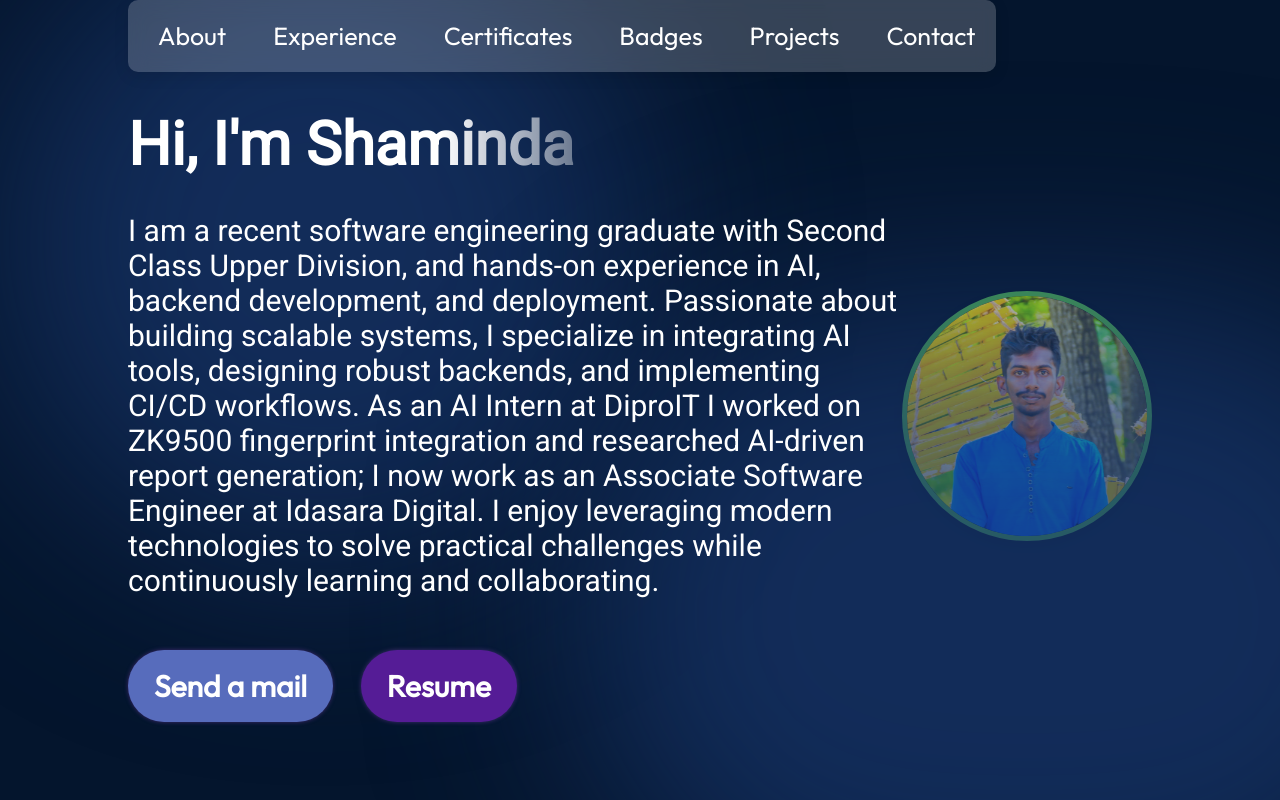
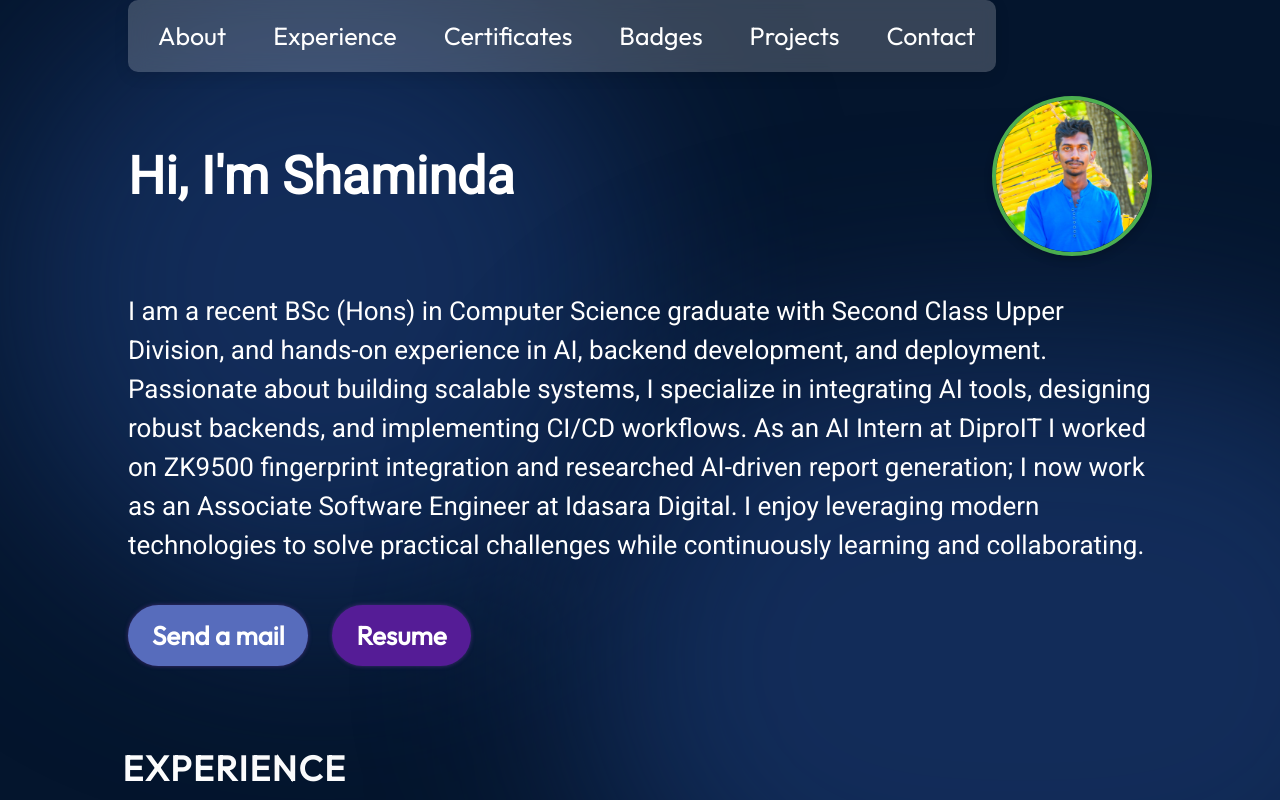
Before and after one commit to ShamindaKanchana/Portfolio, a React (Vite) app in the folder vite-project/: page / in a window 1280 px wide. Shown: the top 800 px of the page. Built offline with nearby package versions, Linux system fonts and the light colour scheme.

Commit message:
Refine About layout: header with photo, full-width bio
Place title and profile photo on one row, then description and
actions below at full width for cleaner line lengths. Also fix
degree wording, navbar spacing, and slightly smaller profile size.

```diff
--- a/vite-project/src/components/About/About.jsx
+++ b/vite-project/src/components/About/About.jsx
@@ -4,28 +4,49 @@ import { getImageUrl } from "../../utils";
 
 export const About = () => {
   return (
-    <section id="about" className={styles.container}> {/* Add id="about" */}
-      <div className={styles.content}>
-        <br /><br /><br />
+    <section id="about" className={styles.container}>
+      {/* Title + profile on one row */}
+      <div className={styles.headerRow}>
         <h1 className={styles.title}>Hi, I'm Shaminda</h1>
+        <img
+          src={getImageUrl("about/profile.png")}
+          alt="Profile photo of Shaminda"
+          className={styles.aboutImg}
+        />
+      </div>
+
+      {/* Full-width bio below — no photo beside it */}
+      <div className={styles.body}>
         <p className={styles.description}>
-        I am a recent software engineering graduate with Second Class Upper Division, and hands-on experience in AI, backend development, and deployment. Passionate about building scalable systems, I specialize in integrating AI tools, designing robust backends, and implementing CI/CD workflows. As an AI Intern at DiproIT I worked on ZK9500 fingerprint integration and researched AI-driven report generation; I now work as an Associate Software Engineer at Idasara Digital. I enjoy leveraging modern technologies to solve practical challenges while continuously learning and collaborating.
+          I am a recent BSc (Hons) in Computer Science graduate with Second
+          Class Upper Division, and hands-on experience in AI, backend
+          development, and deployment. Passionate about building scalable
+          systems, I specialize in integrating AI tools, designing robust
+          backends, and implementing CI/CD workflows. As an AI Intern at
+          DiproIT I worked on ZK9500 fingerprint integration and researched
+          AI-driven report generation; I now work as an Associate Software
+          Engineer at Idasara Digital. I enjoy leveraging modern technologies
+          to solve practical challenges while continuously learning and
+          collaborating.
         </p>
         <div className={styles.buttonContainer}>
-          <a href="mailto:shamindakanchana@icloud.com" className={styles.contactBtn}>
+          <a
+            href="mailto:shamindakanchana@icloud.com"
+            className={styles.contactBtn}
+          >
             Send a mail
           </a>
-          <a href="https://drive.google.com/file/d/1BhJQ0FNqzgWUy9FIQhIRf5vrJYZqj7R6/view?usp=drive_link" className={styles.resumeBtn}>
+          <a
+            href="https://drive.google.com/file/d/1BhJQ0FNqzgWUy9FIQhIRf5vrJYZqj7R6/view?usp=drive_link"
+            className={styles.resumeBtn}
+            target="_blank"
+            rel="noopener noreferrer"
+          >
             Resume
           </a>
         </div>
-        <br /><br /><br />
       </div>
-      <img
-        src={getImageUrl("about/profile.png")}
-        alt="About image of me"
-        className={styles.aboutImg}
-      />
+
       <div className={styles.topBlur} />
       <div className={styles.bottomBlur} />
     </section>
--- a/vite-project/src/components/About/About.module.css
+++ b/vite-project/src/components/About/About.module.css
@@ -1,35 +1,32 @@
 @import "../../vars.css";
 
-
-
-
-/* For mobile devices */
+/* ---------- Mobile ---------- */
 @media screen and (max-width: 600px) {
-
-
   .container {
     position: relative;
     display: flex;
-    align-items: center;
-    justify-content: space-between;
-    margin-top: 10px;
+    flex-direction: column;
+    margin-top: 72px;
     z-index: 1;
     margin-left: 10%;
     margin-right: 10%;
+    color: var(--color-text);
   }
 
-  .content {
+  .headerRow {
     display: flex;
-    flex-direction: column;
-    align-items: flex-start;
-    color: var(--color-text);
+    align-items: center;
+    justify-content: space-between;
+    gap: 16px;
+    width: 100%;
     z-index: 1;
   }
 
   .title {
-    font-size: 30px;
+    flex: 1 1 auto;
+    margin: 0;
+    font-size: 28px;
     font-weight: 900;
-    margin-bottom: 10px;
     font-family: var(--font-roboto);
     background: linear-gradient(
       90deg,
@@ -38,158 +35,125 @@
     );
     -webkit-text-fill-color: transparent;
     -webkit-background-clip: text;
+    background-clip: text;
+  }
+
+  .aboutImg {
+    width: 96px;
+    height: 96px;
+    flex-shrink: 0;
+    border-radius: 50%;
+    object-fit: cover;
+    border: 2px solid #4caf50;
+    box-shadow: 0 4px 8px rgba(0, 0, 0, 0.2);
+    transition: transform 0.3s ease;
+    z-index: 1;
+  }
+
+  .aboutImg:hover {
+    transform: scale(1.05);
+  }
+
+  .body {
+    margin-top: 22px;
+    width: 100%;
+    z-index: 1;
   }
 
   .description {
-    font-size: 18px;
+    margin: 0 0 24px;
+    font-size: 16px;
     font-family: var(--font-roboto);
-    margin-bottom: 30px;
-    text-align: center;
+    line-height: 1.55;
+    text-align: left;
+    width: 100%;
   }
 
-  .contactBtn {
+  .buttonContainer {
+    display: flex;
+    gap: 10px;
+    flex-wrap: wrap;
+  }
+
+  .contactBtn,
+  .resumeBtn {
     text-decoration: none;
-    background-color: var(--color-primary);
     color: var(--color-text);
     border-radius: 7px;
     font-size: 15px;
     font-weight: 600;
     padding: 8px 13px;
     box-shadow: 0 0 4px 0 rgba(96, 55, 150, 0.644);
-    transition: transform 0.3s ease, filter 0.3s ease; /* Smooth transition effect */
-
-  }
-  /* Resume Button (Red color) */
-   .resumeBtn {
-    text-decoration: none;
-    background-color: rgb(85, 28, 150); /* blue background for Resume button */
-    color: var(--color-text);
-    border-radius: 7px;
-    font-size: 15px;
-    font-weight: 600;
-    padding: 8px 13px;
-    box-shadow: 0 0 4px 0 rgba(96, 55, 150, 0.644);
-    transition: transform 0.3s ease, filter 0.3s ease;
-
-  }
-
-  .contactBtn:hover {
-    transform: scale(1.02); /* Slight zoom on hover */
-  }
-  .resumeBtn:hover {
-    transform: scale(1.02); /* Slight zoom on hover */
-  }
-
-
-
-  /* Add spacing between the buttons */
-  .buttonContainer {
-     display: flex;
-     gap: 7px; /* Adjust the gap between the buttons */
-  }
-
-
-  .aboutImg {
-    width: 160px; /* Adjust as needed */
-    height: 160px; /* Same as width to maintain the circular shape */
-    border-radius: 50%; /* Makes it a perfect circle */
-    object-fit: cover; /* Ensures the image fits well within the circle */
-
-    /* Add a border */
-    border: 2px solid #4CAF50; /* Change color to your preference */
-
-    /* Add a shadow for a 3D effect */
-    box-shadow: 0 4px 8px rgba(0, 0, 0, 0.2);
-
-    /* Optional: add a hover effect */
     transition: transform 0.3s ease;
   }
 
-  .aboutImg:hover {
-    transform: scale(1.05); /* Slight zoom on hover */
+  .contactBtn {
+    background-color: var(--color-primary);
   }
 
-
-  @keyframes floating {
-    0% {
-      transform: translate(0, 0px);
-    }
-    50% {
-      transform: translate(0, 10px);
-    }
-    100% {
-      transform: translate(0, -0px);
-    }
+  .resumeBtn {
+    background-color: rgb(85, 28, 150);
   }
 
-  .topBlur {
+  .contactBtn:hover,
+  .resumeBtn:hover {
+    transform: scale(1.02);
+  }
+
+  .topBlur,
+  .bottomBlur {
     position: absolute;
-    width: 50vw;
-    height: 50vw;
-    min-width: 350px;
-    min-width: 350px;
-    top: -128px;
-    left: -10vw;
     border-radius: 764px;
     background: rgba(25, 55, 109, 0.7);
     filter: blur(100px);
     z-index: 0;
+    pointer-events: none;
+  }
+
+  .topBlur {
+    width: 50vw;
+    height: 50vw;
+    min-width: 280px;
+    top: -80px;
+    left: -10vw;
   }
 
   .bottomBlur {
-    position: absolute;
     width: 70vw;
-    height: 50vw;
-    min-width: 350px;
+    height: 40vw;
     min-width: 250px;
-    top: 246px;
-    right: -25vw;
-    border-radius: 764px;
-    background: rgba(25, 55, 109, 0.7);
-    filter: blur(100px);
-    z-index: 0;
+    top: 200px;
+    right: -20vw;
   }
-
-  @media screen and (max-width: 830px) {
-    .container {
-      flex-direction: column-reverse;
-    }
-
-    .content {
-      align-items: center;
-    }
-  }
-
-  /* Mobile-specific styles */
 }
 
-/* For tablets */
+/* ---------- Tablet ---------- */
 @media screen and (min-width: 601px) and (max-width: 1499px) {
-
-
   .container {
     position: relative;
     display: flex;
-    align-items: center;
-    justify-content: space-between;
-    margin-top: 49px;
+    flex-direction: column;
+    margin-top: 96px;
     z-index: 1;
     margin-left: 10%;
     margin-right: 10%;
+    color: var(--color-text);
   }
 
-  .content {
+  .headerRow {
     display: flex;
-    flex-direction: column;
-    align-items: flex-start;
-    color: var(--color-text);
+    align-items: center;
+    justify-content: space-between;
+    gap: 28px;
+    width: 100%;
     z-index: 1;
   }
 
   .title {
-    font-size: 60px;
+    flex: 1 1 auto;
+    margin: 0;
+    font-size: 52px;
     font-weight: 900;
-    margin-bottom: 33px;
     font-family: var(--font-roboto);
     background: linear-gradient(
       90deg,
@@ -198,148 +162,126 @@
     );
     -webkit-text-fill-color: transparent;
     -webkit-background-clip: text;
+    background-clip: text;
+  }
+
+  .aboutImg {
+    width: 160px;
+    height: 160px;
+    flex-shrink: 0;
+    border-radius: 50%;
+    object-fit: cover;
+    border: 4px solid #4caf50;
+    box-shadow: 0 4px 8px rgba(0, 0, 0, 0.2);
+    transition: transform 0.3s ease;
+    z-index: 1;
+  }
+
+  .aboutImg:hover {
+    transform: scale(1.05);
+  }
+
+  .body {
+    margin-top: 36px;
+    width: 100%;
+    max-width: 100%;
+    z-index: 1;
   }
 
   .description {
-    font-size: 30px;
+    margin: 0 0 40px;
+    font-size: 26px;
     font-family: var(--font-roboto);
-    margin-bottom: 52px;
-  }
-
-  .contactBtn {
-    text-decoration: none;
-    background-color: var(--color-primary);
-    color: var(--color-text);
-    border-radius: 100px;
-    font-size: 30px;
-    font-weight: 600;
-    padding: 17px 26px;
-    box-shadow: 0 0 4px 0 rgba(96, 55, 150, 0.644);
-    transition: transform 0.3s ease, filter 0.3s ease;  /* Smooth transition effect */
-
-  }
-
-  .resumeBtn {
-    text-decoration: none;
-    background-color: rgb(85, 28, 150);
-    color: var(--color-text);
-    border-radius: 100px;
-    font-size: 30px;
-    font-weight: 600;
-    padding: 17px 26px;
-    box-shadow: 0 0 4px 0 rgba(96, 55, 150, 0.644);
-    transition: transform 0.3s ease, filter 0.3s ease;  /* Smooth transition effect */
-
-  }
-
-  .contactBtn:hover {
-    transform: scale(1.1); /* Slight zoom on hover */
-  }
-  .resumeBtn:hover {
-    transform: scale(1.1); /* Slight zoom on hover */
+    line-height: 1.5;
+    text-align: left;
+    width: 100%;
   }
 
   .buttonContainer {
     display: flex;
-    gap: 28px; /* Adjust the gap between the buttons */
- }
+    gap: 24px;
+    flex-wrap: wrap;
+  }
 
-
-  .aboutImg {
-    width: 250px; /* Adjust as needed */
-    height: 250px; /* Same as width to maintain the circular shape */
-    border-radius: 50%; /* Makes it a perfect circle */
-    object-fit: cover; /* Ensures the image fits well within the circle */
-
-    /* Add a border */
-    border: 5px solid #4CAF50; /* Change color to your preference */
-
-    /* Add a shadow for a 3D effect */
-    box-shadow: 0 4px 8px rgba(0, 0, 0, 0.2);
-
-    /* Optional: add a hover effect */
+  .contactBtn,
+  .resumeBtn {
+    text-decoration: none;
+    color: var(--color-text);
+    border-radius: 100px;
+    font-size: 26px;
+    font-weight: 600;
+    padding: 14px 24px;
+    box-shadow: 0 0 4px 0 rgba(96, 55, 150, 0.644);
     transition: transform 0.3s ease;
   }
 
-  .aboutImg:hover {
-    transform: scale(1.05); /* Slight zoom on hover */
+  .contactBtn {
+    background-color: var(--color-primary);
   }
 
-
-  @keyframes floating {
-    0% {
-      transform: translate(0, 0px);
-    }
-    50% {
-      transform: translate(0, 10px);
-    }
-    100% {
-      transform: translate(0, -0px);
-    }
+  .resumeBtn {
+    background-color: rgb(85, 28, 150);
   }
 
-  .topBlur {
+  .contactBtn:hover,
+  .resumeBtn:hover {
+    transform: scale(1.06);
+  }
+
+  .topBlur,
+  .bottomBlur {
     position: absolute;
-    width: 50vw;
-    height: 50vw;
-    min-width: 350px;
-    min-width: 350px;
-    top: -128px;
-    left: -10vw;
     border-radius: 764px;
     background: rgba(25, 55, 109, 0.7);
     filter: blur(100px);
     z-index: 0;
+    pointer-events: none;
+  }
+
+  .topBlur {
+    width: 50vw;
+    height: 50vw;
+    min-width: 350px;
+    top: -128px;
+    left: -10vw;
   }
 
   .bottomBlur {
-    position: absolute;
     width: 70vw;
     height: 50vw;
-    min-width: 350px;
     min-width: 250px;
     top: 246px;
     right: -25vw;
-    border-radius: 764px;
-    background: rgba(25, 55, 109, 0.7);
-    filter: blur(100px);
-    z-index: 0;
   }
-
-
-
-
-
-
-  /* Tablet-specific styles */
 }
 
-/* For desktops */
+/* ---------- Desktop ---------- */
 @media screen and (min-width: 1500px) {
-
   .container {
     position: relative;
     display: flex;
-    align-items: center;
-    justify-content: space-between;
-    margin-top: 49px;
+    flex-direction: column;
+    margin-top: 104px;
     z-index: 1;
     margin-left: 10%;
     margin-right: 10%;
+    color: var(--color-text);
   }
 
-  .content {
+  .headerRow {
     display: flex;
-    flex-direction: column;
-    align-items: flex-start;
-    color: var(--color-text);
+    align-items: center;
+    justify-content: space-between;
+    gap: 40px;
+    width: 100%;
     z-index: 1;
   }
 
   .title {
-    font-size: 72px;
+    flex: 1 1 auto;
+    margin: 0;
+    font-size: 64px;
     font-weight: 900;
-    margin-bottom: 33px;
     font-family: var(--font-roboto);
     background: linear-gradient(
       90deg,
@@ -348,123 +290,95 @@
     );
     -webkit-text-fill-color: transparent;
     -webkit-background-clip: text;
+    background-clip: text;
+  }
+
+  .aboutImg {
+    width: 200px;
+    height: 200px;
+    flex-shrink: 0;
+    border-radius: 50%;
+    object-fit: cover;
+    border: 5px solid #4caf50;
+    box-shadow: 0 4px 8px rgba(0, 0, 0, 0.2);
+    transition: transform 0.3s ease;
+    z-index: 1;
+  }
+
+  .aboutImg:hover {
+    transform: scale(1.05);
+  }
+
+  .body {
+    margin-top: 44px;
+    width: 100%;
+    max-width: 100%;
+    z-index: 1;
   }
 
   .description {
-    font-size: 30px;
+    margin: 0 0 48px;
+    font-size: 28px;
     font-family: var(--font-roboto);
-    margin-bottom: 52px;
+    line-height: 1.5;
+    text-align: left;
+    width: 100%;
+  }
+
+  .buttonContainer {
+    display: flex;
+    gap: 28px;
+    flex-wrap: wrap;
+  }
+
+  .contactBtn,
+  .resumeBtn {
+    text-decoration: none;
+    color: var(--color-text);
+    border-radius: 100px;
+    font-size: 28px;
+    font-weight: 600;
+    padding: 16px 28px;
+    box-shadow: 0 0 4px 0 rgba(96, 55, 150, 0.644);
+    transition: transform 0.3s ease;
   }
 
   .contactBtn {
-    text-decoration: none;
     background-color: var(--color-primary);
-    color: var(--color-text);
-    border-radius: 100px;
-    font-size: 30px;
-    font-weight: 600;
-    padding: 17px 26px;
-    box-shadow: 0 0 4px 0 rgba(96, 55, 150, 0.644);
-    transition: transform 0.3s ease, filter 0.3s ease; /* Smooth transition effect */
-
   }
 
   .resumeBtn {
-    text-decoration: none;
     background-color: rgb(85, 28, 150);
-    color: var(--color-text);
-    border-radius: 100px;
-    font-size: 30px;
-    font-weight: 600;
-    padding: 17px 26px;
-    box-shadow: 0 0 4px 0 rgba(96, 55, 150, 0.644);
-    transition: transform 0.3s ease, filter 0.3s ease;   /* Smooth transition effect */
-
   }
 
-  .contactBtn:hover {
-    transform: scale(1.2); /* Slight zoom on hover */
-  }
+  .contactBtn:hover,
   .resumeBtn:hover {
-    transform: scale(1.2); /* Slight zoom on hover */
-  }
-  .buttonContainer {
-    display: flex;
-    gap: 35px; /* Adjust the gap between the buttons */
- }
-  .aboutImg {
-    width: 550px; /* Adjust as needed */
-    height: 550px; /* Same as width to maintain the circular shape */
-    border-radius: 50%; /* Makes it a perfect circle */
-    object-fit: cover; /* Ensures the image fits well within the circle */
-
-    /* Add a border */
-    border: 5px solid #4CAF50; /* Change color to your preference */
-
-    /* Add a shadow for a 3D effect */
-    box-shadow: 0 4px 8px rgba(0, 0, 0, 0.2);
-
-    /* Optional: add a hover effect */
-    transition: transform 0.3s ease;
+    transform: scale(1.08);
   }
 
-  .aboutImg:hover {
-    transform: scale(1.05); /* Slight zoom on hover */
-  }
-
-
-  @keyframes floating {
-    0% {
-      transform: translate(0, 0px);
-    }
-    50% {
-      transform: translate(0, 10px);
-    }
-    100% {
-      transform: translate(0, -0px);
-    }
-  }
-
-  .topBlur {
+  .topBlur,
+  .bottomBlur {
     position: absolute;
-    width: 50vw;
-    height: 50vw;
-    min-width: 350px;
-    min-width: 350px;
-    top: -128px;
-    left: -10vw;
     border-radius: 764px;
     background: rgba(25, 55, 109, 0.7);
     filter: blur(100px);
     z-index: 0;
+    pointer-events: none;
+  }
+
+  .topBlur {
+    width: 50vw;
+    height: 50vw;
+    min-width: 350px;
+    top: -128px;
+    left: -10vw;
   }
 
   .bottomBlur {
-    position: absolute;
     width: 70vw;
     height: 50vw;
-    min-width: 350px;
     min-width: 250px;
     top: 246px;
     right: -25vw;
-    border-radius: 764px;
-    background: rgba(25, 55, 109, 0.7);
-    filter: blur(100px);
-    z-index: 0;
   }
-
-  @media screen and (max-width: 830px) {
-    .container {
-      flex-direction: column-reverse;
-    }
-
-    .content {
-      align-items: center;
-    }
-  }
-
-
-
-
-  /* Desktop-specific styles */
 }
```
